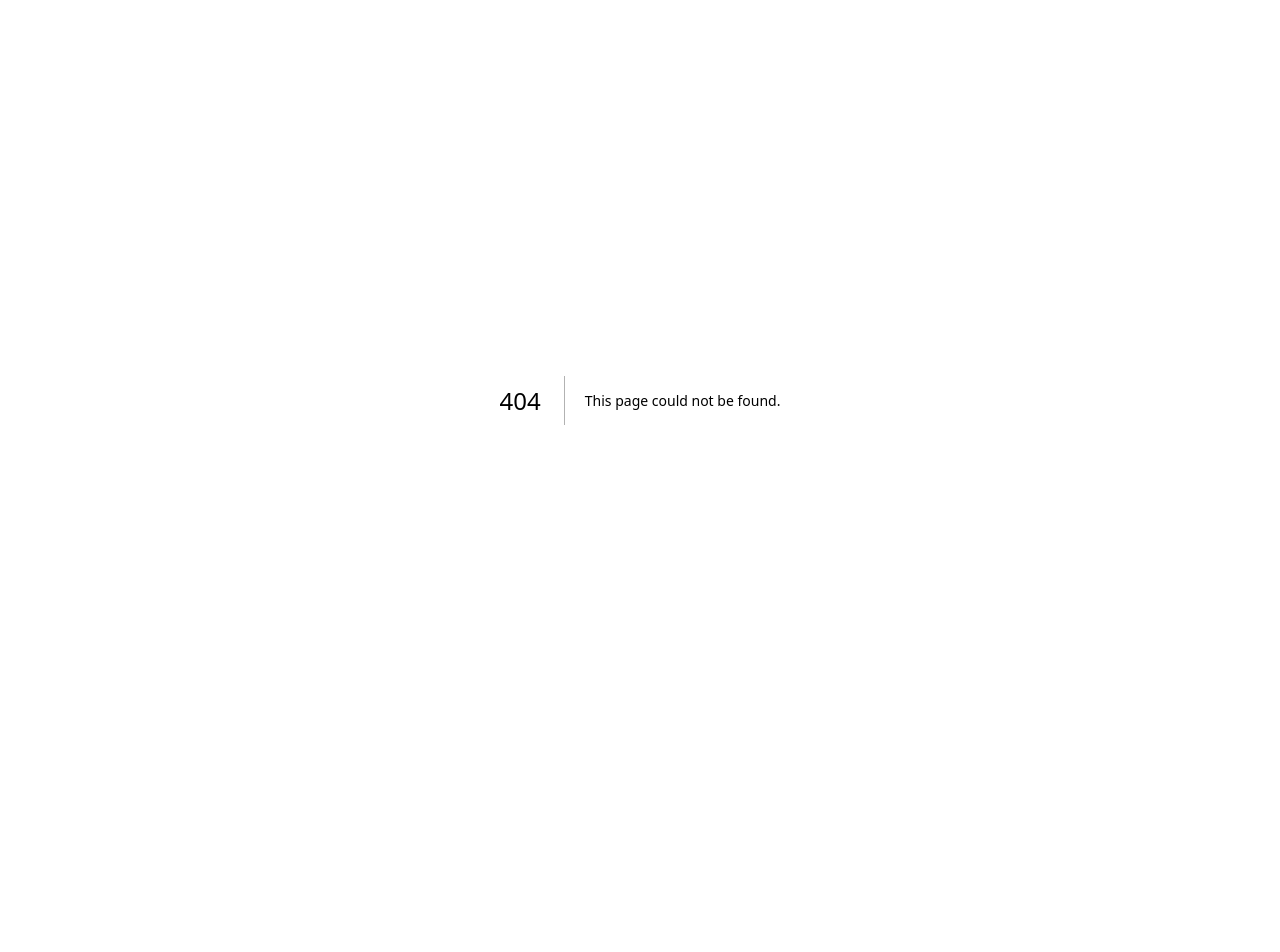
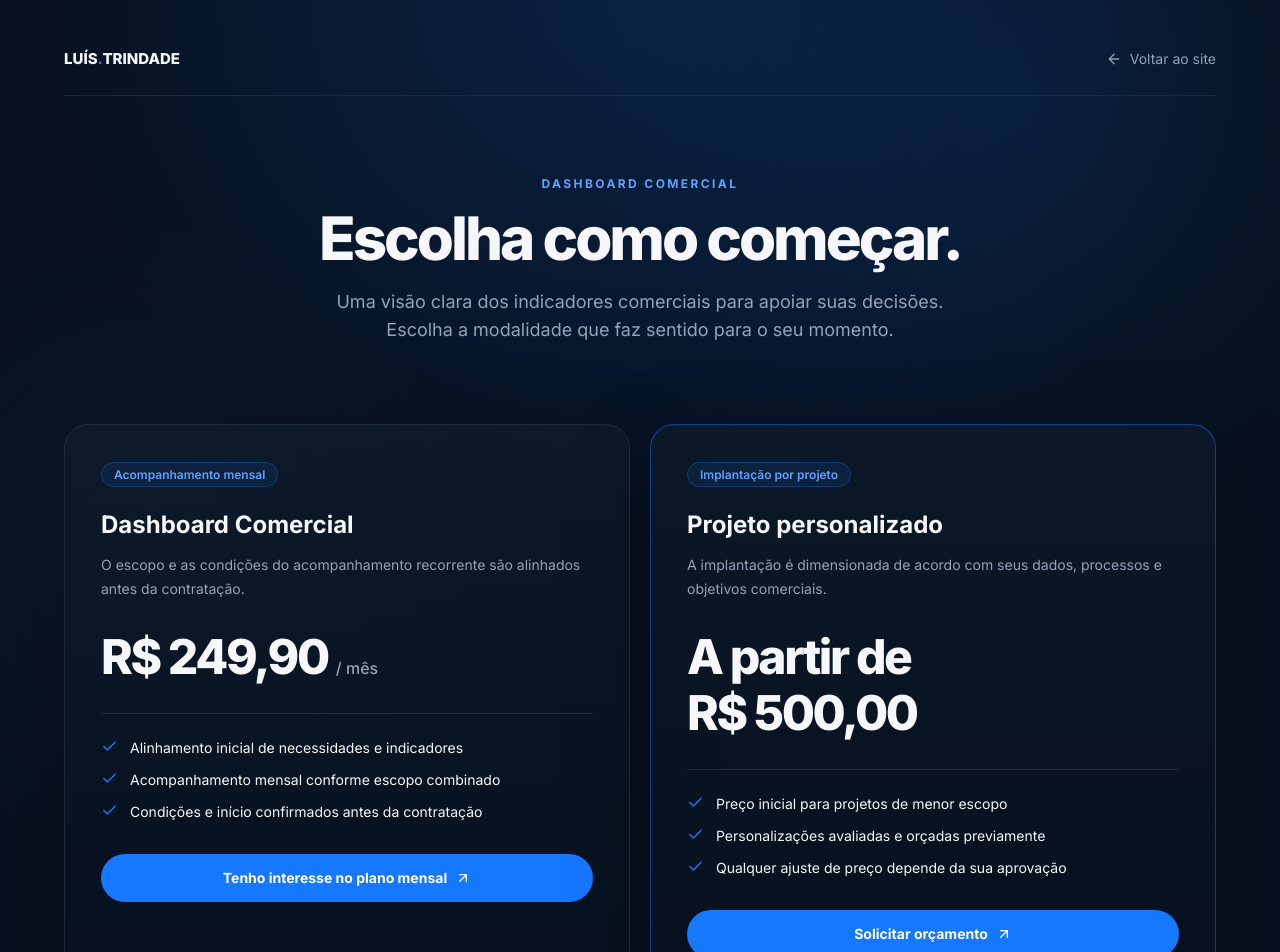
Before and after one commit to LuisOriel/Trindade, a Next.js app: page /checkout in a window 1280 px wide. Before the commit this address had no page. Shown: the top 952 px of the page. Before the commit the page ends 800 px from the top, so only its background shows below. Built offline with nearby package versions, Linux system fonts and the light colour scheme.

Commit message:
Add commercial dashboard checkout
This page provides an overview of the commercial dashboard services offered, including pricing and contact options.

```diff
--- /dev/null
+++ b/app/checkout/page.tsx
@@ -0,0 +1,28 @@
+import type { Metadata } from "next";
+import Link from "next/link";
+import { ArrowLeft, ArrowUpRight, Check, MessageCircle } from "lucide-react";
+
+export const metadata: Metadata = { title: "Dashboard Comercial | Luís Trindade", description: "Modalidades de contratação do Dashboard Comercial." };
+const email = "mailto:luisoriel.trindade@hotmail.com";
+
+export default function CheckoutPage() {
+  return <main className="relative min-h-screen overflow-hidden px-6 py-8 sm:py-12">
+    <div aria-hidden="true" className="pointer-events-none absolute inset-x-0 top-0 -z-10 h-[560px] bg-[radial-gradient(ellipse_at_top,rgba(22,119,255,0.16),transparent_68%)]" />
+    <div className="mx-auto max-w-6xl">
+      <header className="flex items-center justify-between border-b border-border pb-6"><Link href="/" className="font-display text-[15px] font-extrabold">LUÍS<span className="text-electric-500">.</span>TRINDADE</Link><Link href="/#projetos" className="inline-flex items-center gap-2 text-sm text-muted hover:text-surface"><ArrowLeft size={16}/>Voltar ao site</Link></header>
+      <section className="mx-auto max-w-3xl py-16 text-center sm:py-20"><p className="text-xs font-bold uppercase tracking-[0.2em] text-electric-300">Dashboard Comercial</p><h1 className="mt-4 font-display text-4xl font-extrabold tracking-[-0.05em] sm:text-6xl">Escolha como começar.</h1><p className="mx-auto mt-5 max-w-2xl text-base leading-7 text-muted sm:text-lg">Uma visão clara dos indicadores comerciais para apoiar suas decisões. Escolha a modalidade que faz sentido para o seu momento.</p></section>
+      <section className="grid gap-5 lg:grid-cols-2" aria-label="Modalidades de contratação">
+        <article className="tech-panel rounded-3xl border border-border p-7 sm:p-9"><span className="rounded-full border border-electric-500/30 bg-electric-500/10 px-3 py-1 text-xs font-semibold text-electric-300">Acompanhamento mensal</span><h2 className="mt-6 font-display text-2xl font-bold">Dashboard Comercial</h2><p className="mt-3 text-sm leading-6 text-muted">O escopo e as condições do acompanhamento recorrente são alinhados antes da contratação.</p><p className="mt-8 font-display text-5xl font-extrabold tracking-[-0.05em]">R$ 249,90<span className="ml-2 text-base font-medium tracking-normal text-muted">/ mês</span></p>
+          <ul className="mt-8 space-y-3 border-t border-border pt-6 text-sm text-surface"><li className="flex gap-3"><Check size={17} className="text-electric-500"/>Alinhamento inicial de necessidades e indicadores</li><li className="flex gap-3"><Check size={17} className="text-electric-500"/>Acompanhamento mensal conforme escopo combinado</li><li className="flex gap-3"><Check size={17} className="text-electric-500"/>Condições e início confirmados antes da contratação</li></ul>
+          <a href={email + "?subject=Dashboard%20Comercial%20-%20Plano%20mensal&body=Ol%C3%A1!%20Tenho%20interesse%20no%20plano%20mensal%20do%20Dashboard%20Comercial%20(R%24%20249%2C90%2Fm%C3%AAs).%20Gostaria%20de%20conversar%20sobre%20o%20escopo%20e%20as%20condi%C3%A7%C3%B5es."} className="mt-8 inline-flex min-h-12 w-full items-center justify-center gap-2 rounded-full bg-electric-500 px-6 text-sm font-bold text-white hover:bg-electric-300">Tenho interesse no plano mensal <ArrowUpRight size={16}/></a>
+        </article>
+        <article className="tech-panel rounded-3xl border border-electric-500/45 p-7 shadow-[0_0_60px_rgba(22,119,255,0.08)] sm:p-9"><span className="rounded-full border border-electric-500/30 bg-electric-500/10 px-3 py-1 text-xs font-semibold text-electric-300">Implantação por projeto</span><h2 className="mt-6 font-display text-2xl font-bold">Projeto personalizado</h2><p className="mt-3 text-sm leading-6 text-muted">A implantação é dimensionada de acordo com seus dados, processos e objetivos comerciais.</p><p className="mt-8 font-display text-5xl font-extrabold tracking-[-0.05em]">A partir de <span className="block pt-2">R$ 500,00</span></p>
+          <ul className="mt-8 space-y-3 border-t border-border pt-6 text-sm text-surface"><li className="flex gap-3"><Check size={17} className="text-electric-500"/>Preço inicial para projetos de menor escopo</li><li className="flex gap-3"><Check size={17} className="text-electric-500"/>Personalizações avaliadas e orçadas previamente</li><li className="flex gap-3"><Check size={17} className="text-electric-500"/>Qualquer ajuste de preço depende da sua aprovação</li></ul>
+          <a href={email + "?subject=Or%C3%A7amento%20-%20Dashboard%20Comercial&body=Ol%C3%A1!%20Tenho%20interesse%20em%20um%20projeto%20personalizado%20de%20Dashboard%20Comercial.%20Vi%20que%20os%20projetos%20come%C3%A7am%20em%20R%24%20500%2C00.%20Gostaria%20de%20conversar%20sobre%20o%20escopo%20e%20receber%20um%20or%C3%A7amento."} className="mt-8 inline-flex min-h-12 w-full items-center justify-center gap-2 rounded-full bg-electric-500 px-6 text-sm font-bold text-white hover:bg-electric-300">Solicitar orçamento <ArrowUpRight size={16}/></a>
+        </article>
+      </section>
+      <section className="mx-auto my-8 flex max-w-4xl gap-4 rounded-2xl border border-border bg-navy-900/60 p-5 text-sm leading-6 text-muted sm:p-6"><MessageCircle className="mt-1 shrink-0 text-electric-300" size={19}/><p><strong className="text-surface">Como funciona:</strong> esta página inicia o contato e não coleta pagamento. Após entender a necessidade, o escopo, o valor final quando aplicável e as condições de pagamento são apresentados para sua aprovação antes da contratação.</p></section>
+      <footer className="flex flex-col items-center justify-between gap-4 border-t border-border py-7 text-sm text-muted sm:flex-row"><span>© 2026 Luís Trindade. Todos os direitos reservados.</span><a href="https://linktr.ee/luistrindade.co" target="_blank" rel="noreferrer" className="inline-flex items-center gap-2 hover:text-electric-300">Fale conosco <ArrowUpRight size={15}/></a></footer>
+    </div>
+  </main>;
+}
```
